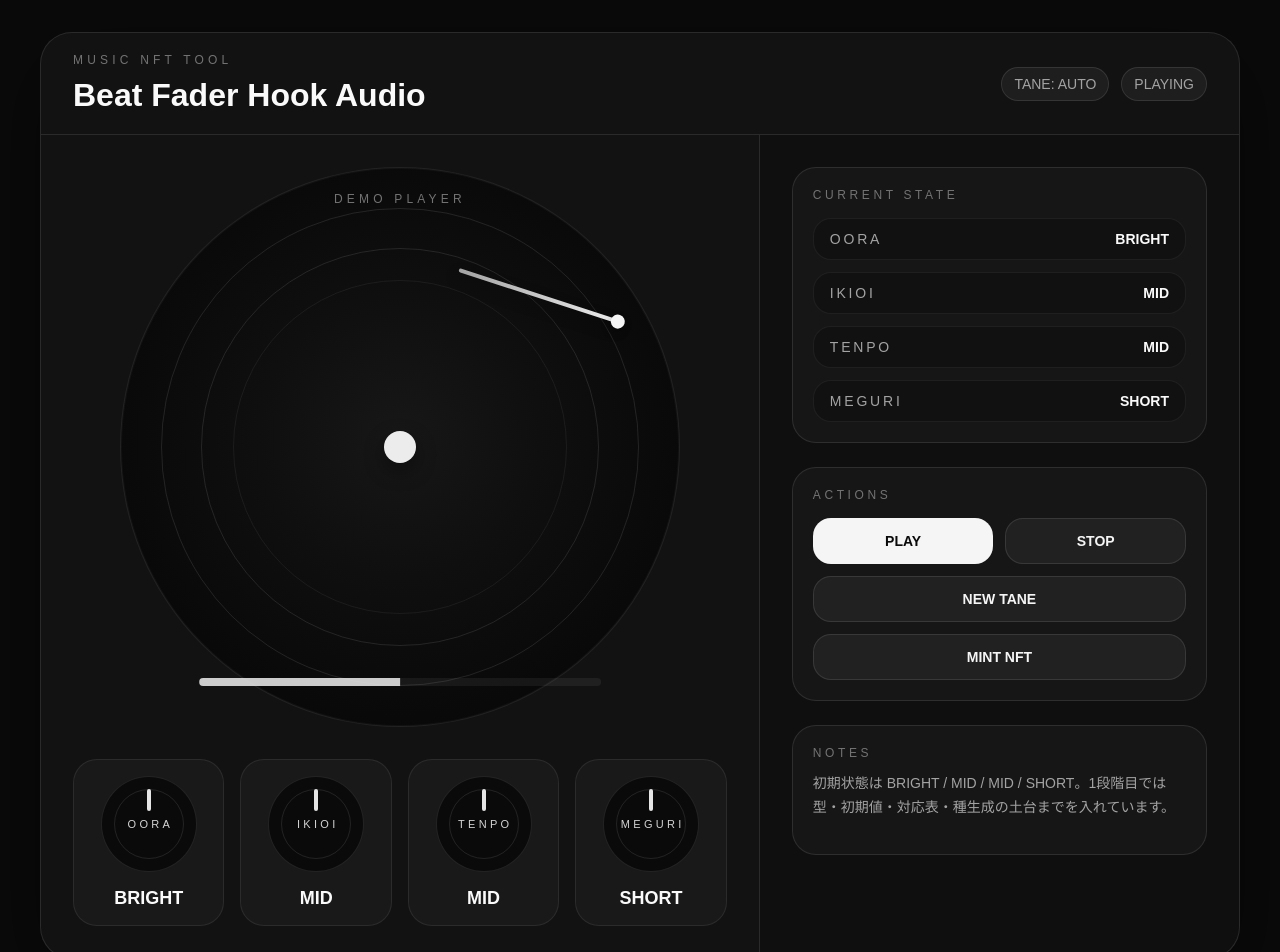
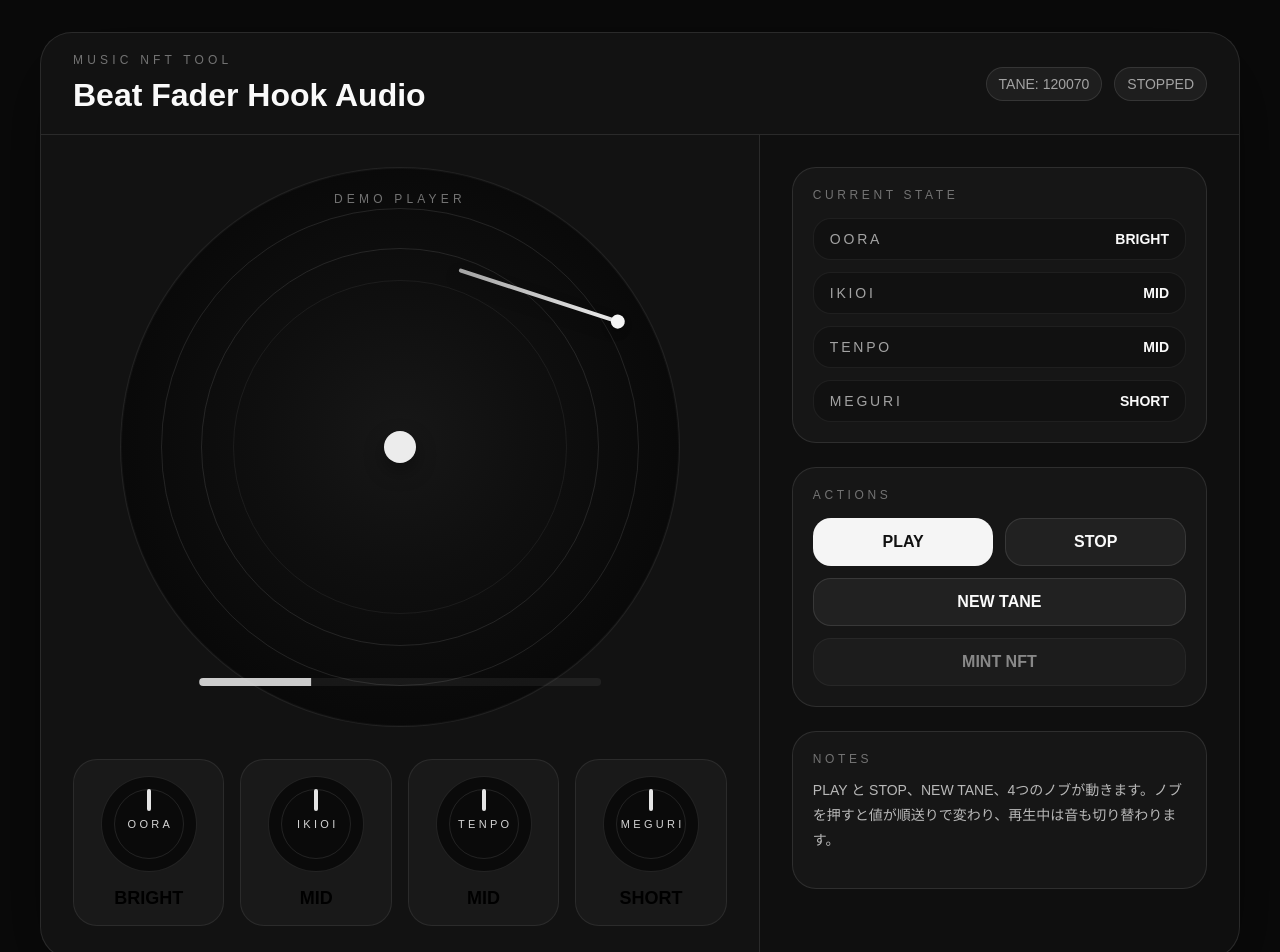
Before and after one commit to suivercel/beat-fader-hook-audio, a Next.js app: page / in a window 1280 px wide. Shown: the top 952 px of the page. Built offline with nearby package versions, Linux system fonts and the light colour scheme.

Commit message:
fix deriveInternalParams.ts

```diff
--- a/app/page.tsx
+++ b/app/page.tsx
@@ -1,21 +1,125 @@
-import type { CSSProperties } from 'react';
+'use client';
+
+import { useEffect, useMemo, useRef, useState } from 'react';
 import { KnobCard } from '@/components/KnobCard';
+import { SimpleAudioEngine } from '@/lib/audio/simpleEngine';
+import { DEFAULT_PUBLIC_PARAMS } from '@/lib/constants/defaults';
+import { createLoopPattern } from '@/lib/generator/createLoopPattern';
+import { createSeed } from '@/lib/generator/createSeed';
+import { deriveInternalParams } from '@/lib/generator/deriveInternalParams';
+import type { Ikioi, Meguri, Oora, PublicParams, Tenpo } from '@/lib/types/music';
 
-const knobs = [
-  { label: 'OORA', value: 'BRIGHT' },
-  { label: 'IKIOI', value: 'MID' },
-  { label: 'TENPO', value: 'MID' },
-  { label: 'MEGURI', value: 'SHORT' },
-];
+const OORA_VALUES: Oora[] = ['CALM', 'BRIGHT', 'DARK', 'HARD'];
+const IKIOI_VALUES: Ikioi[] = ['LOW', 'MID', 'HIGH', 'MAX'];
+const TENPO_VALUES: Tenpo[] = ['SLOW', 'MID-SLOW', 'MID', 'MID-FAST', 'FAST'];
+const MEGURI_VALUES: Meguri[] = ['SHORT', 'MID', 'LONG'];
 
-const stateRows = [
-  ['OORA', 'BRIGHT'],
-  ['IKIOI', 'MID'],
-  ['TENPO', 'MID'],
-  ['MEGURI', 'SHORT'],
-];
+function nextValue<T extends string>(current: T, values: readonly T[]): T {
+  const index = values.indexOf(current);
+  return values[(index + 1) % values.length];
+}
+
+const panelStyle: React.CSSProperties = {
+  borderRadius: 24,
+  border: '1px solid rgba(255,255,255,0.10)',
+  background: 'rgba(255,255,255,0.03)',
+  padding: 20,
+};
+
+const pillStyle: React.CSSProperties = {
+  padding: '8px 12px',
+  borderRadius: 999,
+  background: 'rgba(255,255,255,0.05)',
+  border: '1px solid rgba(255,255,255,0.10)',
+};
+
+const primaryButtonStyle: React.CSSProperties = {
+  borderRadius: 18,
+  border: '1px solid rgba(255,255,255,0.10)',
+  background: '#f5f5f5',
+  color: '#111111',
+  fontSize: 16,
+  fontWeight: 700,
+  padding: '14px 16px',
+  cursor: 'pointer',
+};
+
+const secondaryButtonStyle: React.CSSProperties = {
+  borderRadius: 18,
+  border: '1px solid rgba(255,255,255,0.10)',
+  background: 'rgba(255,255,255,0.05)',
+  color: '#fafafa',
+  fontSize: 16,
+  fontWeight: 700,
+  padding: '14px 16px',
+  cursor: 'pointer',
+};
 
 export default function HomePage() {
+  const [publicParams, setPublicParams] = useState<PublicParams>(DEFAULT_PUBLIC_PARAMS);
+  const [tane, setTane] = useState<number>(createSeed());
+  const [isPlaying, setIsPlaying] = useState(false);
+  const engineRef = useRef<SimpleAudioEngine | null>(null);
+
+  const internalParams = useMemo(() => deriveInternalParams(publicParams, tane), [publicParams, tane]);
+  const pattern = useMemo(() => createLoopPattern(publicParams, internalParams), [publicParams, internalParams]);
+
+  useEffect(() => {
+    engineRef.current = new SimpleAudioEngine();
+    return () => {
+      engineRef.current?.stop();
+    };
+  }, []);
+
+  useEffect(() => {
+    if (!isPlaying) return;
+    void engineRef.current?.start(pattern);
+  }, [isPlaying, pattern]);
+
+  const handlePlay = async () => {
+    setIsPlaying(true);
+    await engineRef.current?.start(pattern);
+  };
+
+  const handleStop = () => {
+    engineRef.current?.stop();
+    setIsPlaying(false);
+  };
+
+  const handleNewTane = () => {
+    setTane(createSeed());
+  };
+
+  const knobs = [
+    {
+      label: 'OORA',
+      value: publicParams.oora,
+      onClick: () => setPublicParams((prev) => ({ ...prev, oora: nextValue(prev.oora, OORA_VALUES) })),
+    },
+    {
+      label: 'IKIOI',
+      value: publicParams.ikioi,
+      onClick: () => setPublicParams((prev) => ({ ...prev, ikioi: nextValue(prev.ikioi, IKIOI_VALUES) })),
+    },
+    {
+      label: 'TENPO',
+      value: publicParams.tenpo,
+      onClick: () => setPublicParams((prev) => ({ ...prev, tenpo: nextValue(prev.tenpo, TENPO_VALUES) })),
+    },
+    {
+      label: 'MEGURI',
+      value: publicParams.meguri,
+      onClick: () => setPublicParams((prev) => ({ ...prev, meguri: nextValue(prev.meguri, MEGURI_VALUES) })),
+    },
+  ];
+
+  const stateRows = [
+    ['OORA', publicParams.oora],
+    ['IKIOI', publicParams.ikioi],
+    ['TENPO', publicParams.tenpo],
+    ['MEGURI', publicParams.meguri],
+  ];
+
   return (
     <main
       style={{
@@ -51,41 +155,16 @@ export default function HomePage() {
           }}
         >
           <div>
-            <div style={{ fontSize: 12, letterSpacing: '0.35em', color: '#737373' }}>
-              MUSIC NFT TOOL
-            </div>
+            <div style={{ fontSize: 12, letterSpacing: '0.35em', color: '#737373' }}>MUSIC NFT TOOL</div>
             <h1 style={{ margin: '10px 0 0', fontSize: 32 }}>Beat Fader Hook Audio</h1>
           </div>
           <div style={{ display: 'flex', gap: 12, fontSize: 14, color: '#a3a3a3' }}>
-            <div
-              style={{
-                padding: '8px 12px',
-                borderRadius: 999,
-                background: 'rgba(255,255,255,0.05)',
-                border: '1px solid rgba(255,255,255,0.10)',
-              }}
-            >
-              TANE: AUTO
-            </div>
-            <div
-              style={{
-                padding: '8px 12px',
-                borderRadius: 999,
-                background: 'rgba(255,255,255,0.05)',
-                border: '1px solid rgba(255,255,255,0.10)',
-              }}
-            >
-              PLAYING
-            </div>
+            <div style={pillStyle}>TANE: {tane}</div>
+            <div style={pillStyle}>{isPlaying ? 'PLAYING' : 'STOPPED'}</div>
           </div>
         </div>
 
-        <div
-          style={{
-            display: 'grid',
-            gridTemplateColumns: 'minmax(0,1.2fr) minmax(320px,0.8fr)',
-          }}
-        >
+        <div style={{ display: 'grid', gridTemplateColumns: 'minmax(0,1.2fr) minmax(320px,0.8fr)' }}>
           <section style={{ padding: 32, borderRight: '1px solid rgba(255,255,255,0.10)' }}>
             <div
               style={{
@@ -104,114 +183,29 @@ export default function HomePage() {
               <div style={{ position: 'absolute', inset: 40, borderRadius: '50%', border: '1px solid rgba(255,255,255,0.10)' }} />
               <div style={{ position: 'absolute', inset: 80, borderRadius: '50%', border: '1px solid rgba(255,255,255,0.10)' }} />
               <div style={{ position: 'absolute', inset: 112, borderRadius: '50%', border: '1px solid rgba(255,255,255,0.06)' }} />
-              <div
-                style={{
-                  position: 'absolute',
-                  top: 24,
-                  left: '50%',
-                  transform: 'translateX(-50%)',
-                  fontSize: 12,
-                  letterSpacing: '0.35em',
-                  color: '#737373',
-                }}
-              >
-                DEMO PLAYER
+              <div style={{ position: 'absolute', top: 24, left: '50%', transform: 'translateX(-50%)', fontSize: 12, letterSpacing: '0.35em', color: '#737373' }}>DEMO PLAYER</div>
+              <div style={{ position: 'absolute', inset: '50% auto auto 50%', transform: 'translate(-50%, -50%)', width: 32, height: 32, borderRadius: '50%', background: '#ececec', boxShadow: '0 8px 20px rgba(0,0,0,0.4)' }} />
+              <div style={{ position: 'absolute', bottom: 40, left: '50%', transform: 'translateX(-50%)', width: '72%', height: 8, borderRadius: 999, background: 'rgba(255,255,255,0.06)', overflow: 'hidden' }}>
+                <div style={{ width: isPlaying ? '72%' : '28%', height: '100%', background: 'rgba(236,236,236,0.85)' }} />
               </div>
-              <div
-                style={{
-                  position: 'absolute',
-                  inset: '50% auto auto 50%',
-                  transform: 'translate(-50%, -50%)',
-                  width: 32,
-                  height: 32,
-                  borderRadius: '50%',
-                  background: '#ececec',
-                  boxShadow: '0 8px 20px rgba(0,0,0,0.4)',
-                }}
-              />
-              <div
-                style={{
-                  position: 'absolute',
-                  bottom: 40,
-                  left: '50%',
-                  transform: 'translateX(-50%)',
-                  width: '72%',
-                  height: 8,
-                  borderRadius: 999,
-                  background: 'rgba(255,255,255,0.06)',
-                  overflow: 'hidden',
-                }}
-              >
-                <div style={{ width: '50%', height: '100%', background: 'rgba(236,236,236,0.85)' }} />
-              </div>
-              <div
-                style={{
-                  position: 'absolute',
-                  right: 50,
-                  top: 100,
-                  width: 170,
-                  height: 4,
-                  borderRadius: 999,
-                  background: 'linear-gradient(90deg, #a3a3a3 0%, #efefef 100%)',
-                  transform: 'rotate(18deg)',
-                  transformOrigin: 'left center',
-                  boxShadow: '0 6px 14px rgba(0,0,0,0.3)',
-                }}
-              >
-                <div
-                  style={{
-                    position: 'absolute',
-                    right: -4,
-                    top: '50%',
-                    transform: 'translateY(-50%)',
-                    width: 14,
-                    height: 14,
-                    borderRadius: '50%',
-                    background: '#f5f5f5',
-                    boxShadow: '0 4px 8px rgba(0,0,0,0.25)',
-                  }}
-                />
+              <div style={{ position: 'absolute', right: 50, top: 100, width: 170, height: 4, borderRadius: 999, background: 'linear-gradient(90deg, #a3a3a3 0%, #efefef 100%)', transform: 'rotate(18deg)', transformOrigin: 'left center', boxShadow: '0 6px 14px rgba(0,0,0,0.3)' }}>
+                <div style={{ position: 'absolute', right: -4, top: '50%', transform: 'translateY(-50%)', width: 14, height: 14, borderRadius: '50%', background: '#f5f5f5', boxShadow: '0 4px 8px rgba(0,0,0,0.25)' }} />
               </div>
             </div>
 
-            <div
-              style={{
-                marginTop: 32,
-                display: 'grid',
-                gridTemplateColumns: 'repeat(4, minmax(0, 1fr))',
-                gap: 16,
-              }}
-            >
+            <div style={{ marginTop: 32, display: 'grid', gridTemplateColumns: 'repeat(4, minmax(0, 1fr))', gap: 16 }}>
               {knobs.map((knob) => (
-                <KnobCard key={knob.label} label={knob.label} value={knob.value} />
+                <KnobCard key={knob.label} label={knob.label} value={knob.value} onClick={knob.onClick} />
               ))}
             </div>
           </section>
 
           <aside style={{ padding: 32, background: 'rgba(0,0,0,0.15)' }}>
-            <section
-              style={{
-                borderRadius: 24,
-                border: '1px solid rgba(255,255,255,0.10)',
-                background: 'rgba(255,255,255,0.03)',
-                padding: 20,
-              }}
-            >
+            <section style={panelStyle}>
               <div style={{ fontSize: 12, letterSpacing: '0.3em', color: '#737373' }}>CURRENT STATE</div>
               <div style={{ marginTop: 16, display: 'grid', gap: 12 }}>
                 {stateRows.map(([key, value]) => (
-                  <div
-                    key={key}
-                    style={{
-                      display: 'flex',
-                      alignItems: 'center',
-                      justifyContent: 'space-between',
-                      borderRadius: 18,
-                      background: 'rgba(0,0,0,0.2)',
-                      border: '1px solid rgba(255,255,255,0.06)',
-                      padding: '12px 16px',
-                    }}
-                  >
+                  <div key={key} style={{ display: 'flex', alignItems: 'center', justifyContent: 'space-between', borderRadius: 18, background: 'rgba(0,0,0,0.2)', border: '1px solid rgba(255,255,255,0.06)', padding: '12px 16px' }}>
                     <span style={{ fontSize: 14, letterSpacing: '0.2em', color: '#a3a3a3' }}>{key}</span>
                     <span style={{ fontSize: 14, fontWeight: 600 }}>{value}</span>
                   </div>
@@ -219,36 +213,20 @@ export default function HomePage() {
               </div>
             </section>
 
-            <section
-              style={{
-                marginTop: 24,
-                borderRadius: 24,
-                border: '1px solid rgba(255,255,255,0.10)',
-                background: 'rgba(255,255,255,0.03)',
-                padding: 20,
-              }}
-            >
+            <section style={{ ...panelStyle, marginTop: 24 }}>
               <div style={{ fontSize: 12, letterSpacing: '0.3em', color: '#737373' }}>ACTIONS</div>
               <div style={{ marginTop: 16, display: 'grid', gridTemplateColumns: '1fr 1fr', gap: 12 }}>
-                <button style={primaryButtonStyle}>PLAY</button>
-                <button style={secondaryButtonStyle}>STOP</button>
-                <button style={{ ...secondaryButtonStyle, gridColumn: '1 / -1' }}>NEW TANE</button>
-                <button style={{ ...secondaryButtonStyle, gridColumn: '1 / -1' }}>MINT NFT</button>
+                <button type="button" style={primaryButtonStyle} onClick={handlePlay}>PLAY</button>
+                <button type="button" style={secondaryButtonStyle} onClick={handleStop}>STOP</button>
+                <button type="button" style={{ ...secondaryButtonStyle, gridColumn: '1 / -1' }} onClick={handleNewTane}>NEW TANE</button>
+                <button type="button" style={{ ...secondaryButtonStyle, gridColumn: '1 / -1', opacity: 0.5 }}>MINT NFT</button>
               </div>
             </section>
 
-            <section
-              style={{
-                marginTop: 24,
-                borderRadius: 24,
-                border: '1px solid rgba(255,255,255,0.10)',
-                background: 'rgba(255,255,255,0.03)',
-                padding: 20,
-              }}
-            >
+            <section style={{ ...panelStyle, marginTop: 24 }}>
               <div style={{ fontSize: 12, letterSpacing: '0.3em', color: '#737373' }}>NOTES</div>
-              <p style={{ marginTop: 12, color: '#a3a3a3', fontSize: 14, lineHeight: 1.7 }}>
-                初期状態は BRIGHT / MID / MID / SHORT。1段階目では型・初期値・対応表・種生成の土台までを入れています。
+              <p style={{ marginTop: 12, fontSize: 14, lineHeight: 1.8, color: '#b8b8b8' }}>
+                PLAY と STOP、NEW TANE、4つのノブが動きます。ノブを押すと値が順送りで変わり、再生中は音も切り替わります。
               </p>
             </section>
           </aside>
@@ -257,25 +235,3 @@ export default function HomePage() {
     </main>
   );
 }
-
-const primaryButtonStyle: CSSProperties = {
-  border: 'none',
-  borderRadius: 18,
-  background: '#f5f5f5',
-  color: '#0a0a0a',
-  padding: '14px 16px',
-  fontSize: 14,
-  fontWeight: 700,
-  cursor: 'pointer',
-};
-
-const secondaryButtonStyle: CSSProperties = {
-  border: '1px solid rgba(255,255,255,0.10)',
-  borderRadius: 18,
-  background: 'rgba(255,255,255,0.05)',
-  color: '#f5f5f5',
-  padding: '14px 16px',
-  fontSize: 14,
-  fontWeight: 700,
-  cursor: 'pointer',
-};
--- a/components/KnobCard.tsx
+++ b/components/KnobCard.tsx
@@ -3,17 +3,21 @@
 type KnobCardProps = {
   label: string;
   value: string;
+  onClick?: () => void;
 };
 
-export function KnobCard({ label, value }: KnobCardProps) {
+export function KnobCard({ label, value, onClick }: KnobCardProps) {
   return (
-    <div
+    <button
+      type="button"
+      onClick={onClick}
       style={{
         border: '1px solid rgba(255,255,255,0.08)',
         background: 'rgba(255,255,255,0.03)',
         borderRadius: 24,
         padding: 16,
         textAlign: 'center',
+        cursor: 'pointer',
       }}
     >
       <div
@@ -70,6 +74,6 @@ export function KnobCard({ label, value }: KnobCardProps) {
       >
         {value}
       </div>
-    </div>
+    </button>
   );
 }
--- /dev/null
+++ b/lib/audio/simpleEngine.ts
@@ -0,0 +1,107 @@
+import type { LoopPattern, StepEvent } from '@/lib/generator/createLoopPattern';
+
+function createNoiseBuffer(context: AudioContext): AudioBuffer {
+  const buffer = context.createBuffer(1, context.sampleRate * 0.2, context.sampleRate);
+  const data = buffer.getChannelData(0);
+  for (let i = 0; i < data.length; i += 1) {
+    data[i] = Math.random() * 2 - 1;
+  }
+  return buffer;
+}
+
+export class SimpleAudioEngine {
+  private context: AudioContext | null = null;
+  private masterGain: GainNode | null = null;
+  private nextNoteTime = 0;
+  private currentStep = 0;
+  private timerId: number | null = null;
+  private pattern: LoopPattern | null = null;
+  private noiseBuffer: AudioBuffer | null = null;
+
+  private ensureContext(): AudioContext | null {
+    if (typeof window === 'undefined') return null;
+    if (!this.context) {
+      this.context = new window.AudioContext();
+      this.masterGain = this.context.createGain();
+      this.masterGain.gain.value = 0.7;
+      this.masterGain.connect(this.context.destination);
+      this.noiseBuffer = createNoiseBuffer(this.context);
+    }
+    return this.context;
+  }
+
+  async start(pattern: LoopPattern) {
+    const context = this.ensureContext();
+    if (!context || !this.masterGain) return;
+    await context.resume();
+    this.stop();
+    this.pattern = pattern;
+    this.currentStep = 0;
+    this.nextNoteTime = context.currentTime + 0.05;
+    this.timerId = window.setInterval(() => this.scheduler(), 25);
+  }
+
+  stop() {
+    if (this.timerId !== null) {
+      window.clearInterval(this.timerId);
+      this.timerId = null;
+    }
+  }
+
+  private scheduler() {
+    const context = this.context;
+    const pattern = this.pattern;
+    if (!context || !this.masterGain || !pattern) return;
+
+    while (this.nextNoteTime < context.currentTime + 0.15) {
+      this.scheduleStep(pattern, this.currentStep, this.nextNoteTime);
+      this.advanceStep(pattern);
+    }
+  }
+
+  private advanceStep(pattern: LoopPattern) {
+    const secondsPerStep = (60 / pattern.bpm) / 4;
+    this.nextNoteTime += secondsPerStep;
+    this.currentStep = (this.currentStep + 1) % (pattern.bars * pattern.stepsPerBar);
+  }
+
+  private scheduleStep(pattern: LoopPattern, step: number, time: number) {
+    this.playTone(pattern.lead[step], time, 'square', 0.12);
+    this.playTone(pattern.harmony[step], time, 'square', 0.08);
+    this.playTone(pattern.bass[step], time, 'triangle', 0.18);
+    this.playNoise(pattern.noise[step], time, 0.05);
+  }
+
+  private playTone(event: StepEvent, time: number, type: OscillatorType, duration: number) {
+    if (!this.context || !this.masterGain || event.freq === null || event.velocity <= 0) return;
+    const osc = this.context.createOscillator();
+    const gain = this.context.createGain();
+    osc.type = type;
+    osc.frequency.value = event.freq;
+    gain.gain.setValueAtTime(0.0001, time);
+    gain.gain.linearRampToValueAtTime(event.velocity, time + 0.01);
+    gain.gain.exponentialRampToValueAtTime(0.0001, time + duration);
+    osc.connect(gain);
+    gain.connect(this.masterGain);
+    osc.start(time);
+    osc.stop(time + duration + 0.02);
+  }
+
+  private playNoise(event: StepEvent, time: number, duration: number) {
+    if (!this.context || !this.masterGain || !this.noiseBuffer || event.velocity <= 0) return;
+    const source = this.context.createBufferSource();
+    source.buffer = this.noiseBuffer;
+    const filter = this.context.createBiquadFilter();
+    filter.type = 'highpass';
+    filter.frequency.value = 1800;
+    const gain = this.context.createGain();
+    gain.gain.setValueAtTime(0.0001, time);
+    gain.gain.linearRampToValueAtTime(event.velocity, time + 0.005);
+    gain.gain.exponentialRampToValueAtTime(0.0001, time + duration);
+    source.connect(filter);
+    filter.connect(gain);
+    gain.connect(this.masterGain);
+    source.start(time);
+    source.stop(time + duration + 0.02);
+  }
+}
--- /dev/null
+++ b/lib/generator/createLoopPattern.ts
@@ -0,0 +1,155 @@
+import type { InternalParams, PublicParams } from '@/lib/types/music';
+import { MEGURI_TO_BARS, TENPO_TO_BPM } from '@/lib/constants/mappings';
+
+export type StepEvent = {
+  freq: number | null;
+  velocity: number;
+  kind?: 'tone' | 'noise';
+};
+
+export type LoopPattern = {
+  bpm: number;
+  bars: number;
+  stepsPerBar: number;
+  lead: StepEvent[];
+  harmony: StepEvent[];
+  bass: StepEvent[];
+  noise: StepEvent[];
+};
+
+const NOTE_TO_FREQ: Record<string, number> = {
+  C3: 130.81,
+  D3: 146.83,
+  'D#3': 155.56,
+  E3: 164.81,
+  F3: 174.61,
+  G3: 196.0,
+  'A#3': 233.08,
+  B3: 246.94,
+  C4: 261.63,
+  D4: 293.66,
+  'D#4': 311.13,
+  E4: 329.63,
+  F4: 349.23,
+  G4: 392.0,
+  A4: 440.0,
+  'A#4': 466.16,
+  B4: 493.88,
+  C5: 523.25,
+};
+
+function scaleFromParams(publicParams: PublicParams, internalParams: InternalParams): string[] {
+  if (publicParams.oora === 'BRIGHT') return ['C4', 'D4', 'E4', 'G4', 'A4', 'C5'];
+  if (publicParams.oora === 'CALM') return ['C4', 'D4', 'E4', 'G4', 'B4', 'C5'];
+  if (publicParams.oora === 'DARK') return ['C4', 'D4', 'D#4', 'G4', 'A#4', 'C5'];
+  if (internalParams.iro === 'HEAVY') return ['C4', 'D4', 'D#4', 'F4', 'G4', 'A#4'];
+  return ['C4', 'D4', 'E4', 'G4', 'A4', 'C5'];
+}
+
+function motifIndexes(kuse: InternalParams['kuse']): number[] {
+  switch (kuse) {
+    case 'JUMP':
+      return [0, 3, 5, 2, 4, 1, 5, 3];
+    case 'WAVE':
+      return [0, 1, 2, 3, 2, 1, 4, 2];
+    case 'SHARP':
+      return [4, 3, 1, 0, 5, 3, 2, 0];
+    case 'STRAIGHT':
+    default:
+      return [0, 2, 4, 2, 1, 2, 4, 5];
+  }
+}
+
+function rhythmSteps(nori: InternalParams['nori'], totalSteps: number): number[] {
+  const steps: number[] = [];
+  for (let i = 0; i < totalSteps; i += 1) {
+    const inBar = i % 16;
+    const mask =
+      nori === 'PUSH'
+        ? [0, 3, 7, 10, 12]
+        : nori === 'SWING'
+          ? [0, 5, 8, 13]
+          : nori === 'BREAK'
+            ? [0, 8, 12]
+            : [0, 4, 8, 12];
+    if (mask.includes(inBar)) steps.push(i);
+  }
+  return steps;
+}
+
+function bassRoots(scale: string[], bars: number): string[] {
+  const base = [scale[0], scale[0], scale[3] ?? scale[0], scale[4] ?? scale[0]];
+  return Array.from({ length: bars }, (_, i) => base[i % base.length].replace('4', '3'));
+}
+
+export function createLoopPattern(
+  publicParams: PublicParams,
+  internalParams: InternalParams,
+): LoopPattern {
+  const bars = MEGURI_TO_BARS[publicParams.meguri];
+  const bpm = TENPO_TO_BPM[publicParams.tenpo];
+  const stepsPerBar = 16;
+  const totalSteps = bars * stepsPerBar;
+  const scale = scaleFromParams(publicParams, internalParams);
+  const motif = motifIndexes(internalParams.kuse);
+  const activeLeadSteps = rhythmSteps(internalParams.nori, totalSteps);
+
+  const lead: StepEvent[] = Array.from({ length: totalSteps }, () => ({ freq: null, velocity: 0 }));
+  const harmony: StepEvent[] = Array.from({ length: totalSteps }, () => ({ freq: null, velocity: 0 }));
+  const bass: StepEvent[] = Array.from({ length: totalSteps }, () => ({ freq: null, velocity: 0 }));
+  const noise: StepEvent[] = Array.from({ length: totalSteps }, () => ({ freq: null, velocity: 0, kind: 'noise' }));
+
+  let leadIndex = Math.abs(internalParams.tane) % motif.length;
+  for (const step of activeLeadSteps) {
+    const noteName = scale[motif[leadIndex % motif.length] % scale.length];
+    lead[step] = { freq: NOTE_TO_FREQ[noteName], velocity: 0.16 };
+
+    if (internalParams.kazari !== 'NONE' && step + 1 < totalSteps && step % 8 === 0) {
+      const nextName = scale[(motif[(leadIndex + 1) % motif.length] + 1) % scale.length];
+      harmony[step + 1] = {
+        freq: NOTE_TO_FREQ[nextName],
+        velocity: internalParams.kazari === 'MID' ? 0.08 : 0.05,
+      };
+    }
+    leadIndex += 1;
+  }
+
+  const bassLine = bassRoots(scale, bars);
+  for (let bar = 0; bar < bars; bar += 1) {
+    const baseStep = bar * stepsPerBar;
+    const bassFreq = NOTE_TO_FREQ[bassLine[bar]];
+    bass[baseStep] = { freq: bassFreq, velocity: 0.14 };
+    bass[baseStep + 8] = { freq: bassFreq, velocity: 0.1 };
+  }
+
+  for (let i = 0; i < totalSteps; i += 1) {
+    const inBar = i % 16;
+    const strong = inBar === 0 || inBar === 8;
+    const medium = inBar === 4 || inBar === 12;
+    if (strong) {
+      noise[i] = { freq: 1, velocity: 0.22, kind: 'noise' };
+    } else if (medium || (internalParams.kizami !== 'LOW' && inBar % 4 === 2)) {
+      noise[i] = {
+        freq: 1,
+        velocity: internalParams.kizami === 'HIGH' ? 0.14 : 0.09,
+        kind: 'noise',
+      };
+    }
+  }
+
+  if (publicParams.ikioi === 'LOW') {
+    for (let i = 0; i < totalSteps; i += 1) {
+      if (i % 8 === 4) lead[i] = { freq: null, velocity: 0 };
+    }
+  }
+
+  if (publicParams.ikioi === 'MAX') {
+    for (let i = 2; i < totalSteps; i += 8) {
+      if (lead[i].freq === null) {
+        lead[i] = { freq: NOTE_TO_FREQ[scale[(i / 2) % scale.length]], velocity: 0.1 };
+      }
+    }
+  }
+
+  return { bpm, bars, stepsPerBar, lead, harmony, bass, noise };
+}
```
